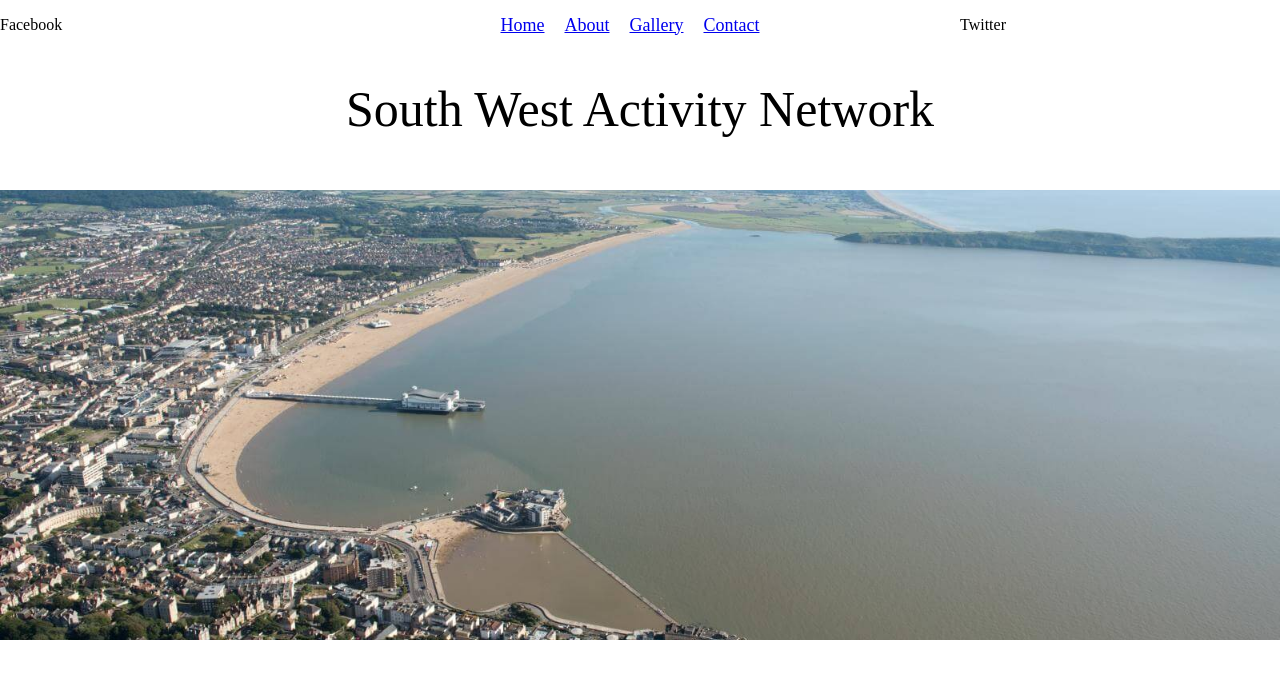
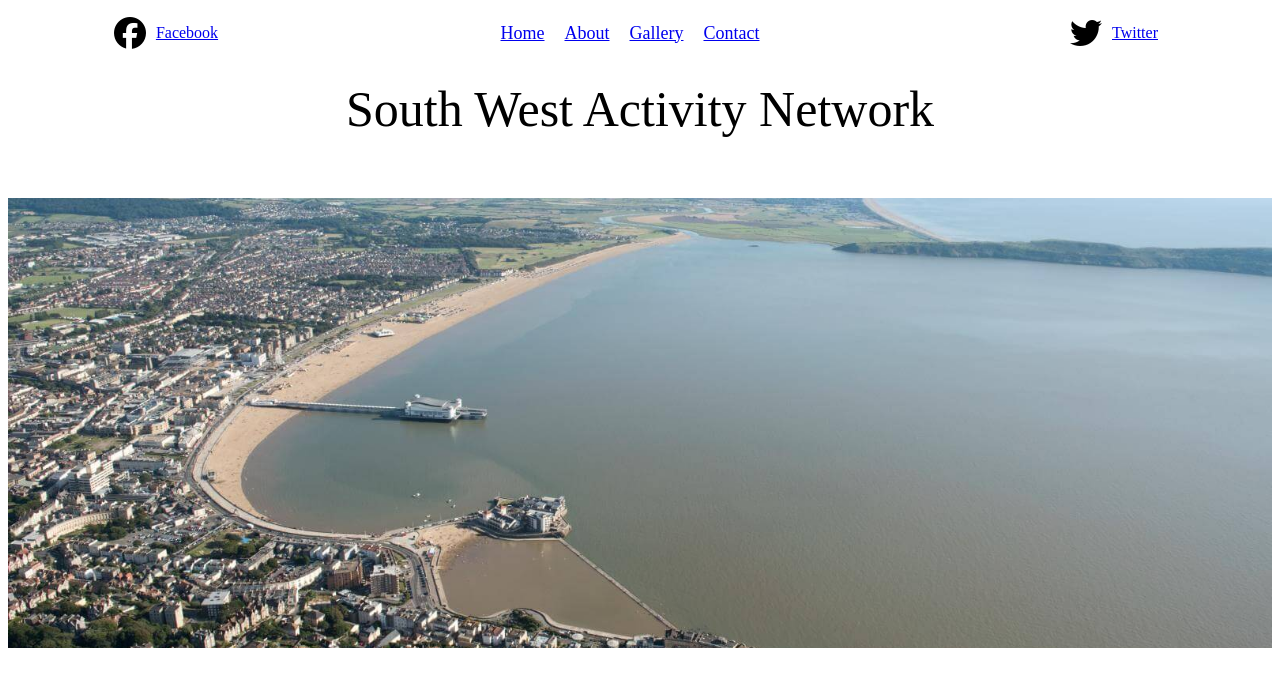
Before and after one commit to jonathan-rose/swan-website, a React (Create React App) app: page / in a window 1280 px wide. Shown: the top 686 px of the page. Built offline with nearby package versions, Linux system fonts and the light colour scheme.

Commit message:
Basic social media hyperlinks using Font Awesome icons.

```diff
--- a/public/index.html
+++ b/public/index.html
@@ -9,11 +9,7 @@
       name="description"
       content="Web site created using create-react-app"
     />
-    <style>
-      * {
-        margin: 0;
-      }
-    </style>
+    <script src="https://kit.fontawesome.com/7504a7d978.js" crossorigin="anonymous"></script>
     <title>South West Activity Network</title>
   </head>
   <body>
--- a/src/App.js
+++ b/src/App.js
@@ -7,7 +7,6 @@ import {
   BrowserRouter as Router,
   Routes,
   Route,
-  Link
 } from "react-router-dom";
 
 function App() {
--- a/src/components/topbar/TopBar.jsx
+++ b/src/components/topbar/TopBar.jsx
@@ -4,7 +4,12 @@ import "./topbar.css"
 export default function TopBar() {
   return (
     <div className='top'>
-        <div className="topLeft">Facebook</div>
+        <div className="topLeft">
+          <i className="fa-brands fa-facebook fa-2xl"></i>
+          <a href="https://www.facebook.com" target="_blank" rel="noopener noreferrer">
+            Facebook
+          </a>
+        </div>
         <div className="topCenter">
             <ul className="topList">
                 <li className="topListItem">
@@ -29,7 +34,12 @@ export default function TopBar() {
                 </li>
             </ul>
         </div>
-        <div className="topRight">Twitter</div>
+        <div className="topRight">
+        <i className="fa-brands fa-twitter fa-2xl"></i>
+          <a href="https://www.twitter.com" target="_blank" rel="noopener noreferrer">
+            Twitter
+          </a>
+        </div>
     </div>
   )
 }
--- a/src/components/topbar/topbar.css
+++ b/src/components/topbar/topbar.css
@@ -9,7 +9,9 @@
 }
 
 .topLeft, .topRight {
+    display: flex;
     flex: 3;
+    justify-content: center;
 }
 
 .topCenter {
@@ -30,3 +32,9 @@
     font-weight: 300;
     cursor: pointer;
 }
+
+.fa-brands {
+    display: flex;
+    margin-right: 10px;
+    align-items: center;
+}
```
